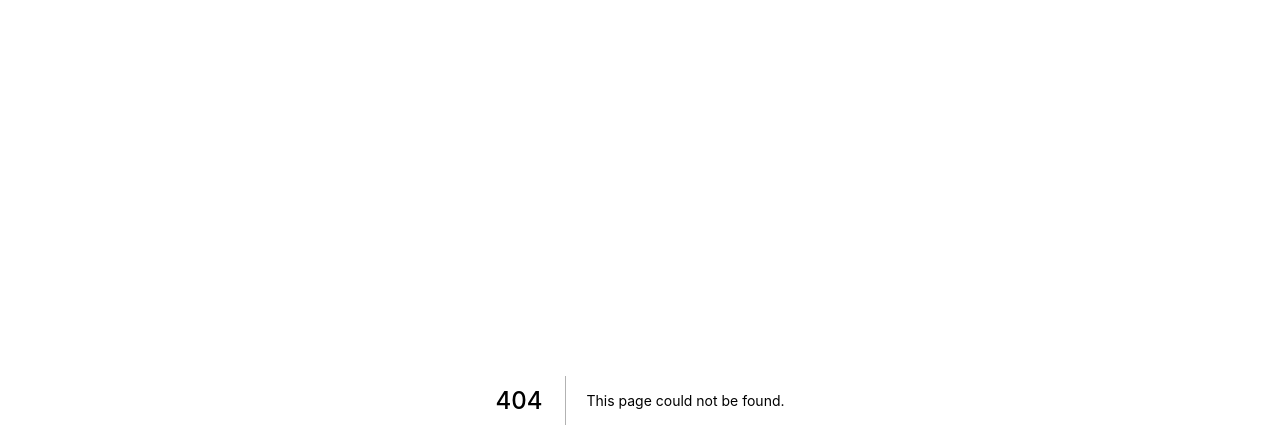
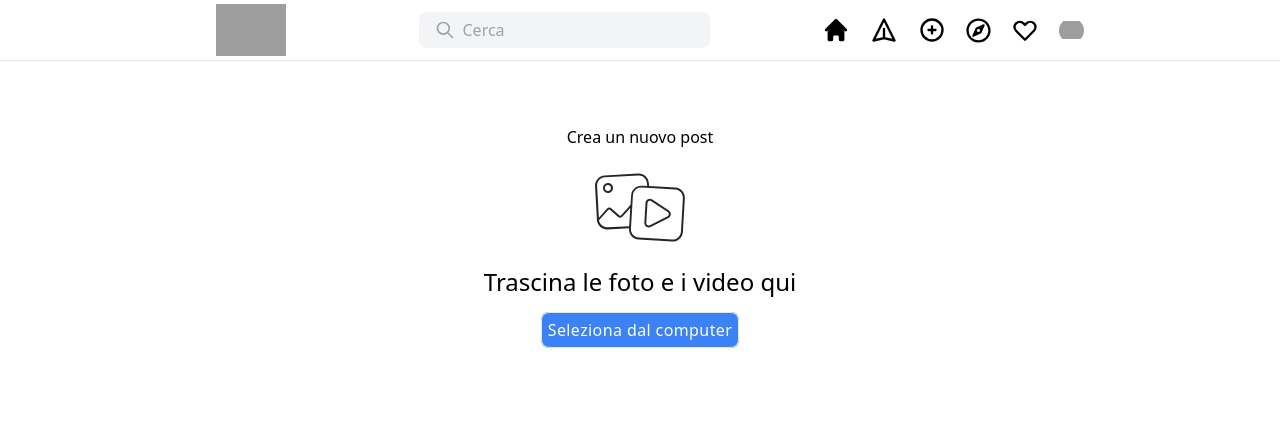
Before and after one commit to asaprelo/InstagramClone-NextJS-Tailwind, a Next.js app: page /upload in a window 1280 px wide. Before the commit this address had no page. Shown: the top 448 px of the page. Built offline with nearby package versions, Linux system fonts and the light colour scheme; grey boxes are pictures that could not be loaded.

Commit message:
upload and discovery

```diff
--- /dev/null
+++ b/components/DiscoveryPost.js
@@ -0,0 +1,25 @@
+import Image from "next/image";
+import {
+    BadgeCheckIcon,
+    BookmarkIcon,
+    ChatIcon,
+    DotsHorizontalIcon, EmojiHappyIcon,
+    HeartIcon,
+    PaperAirplaneIcon
+} from "@heroicons/react/outline";
+
+const DiscoveryPost = (props) => {
+    return(
+        <div className="bg-white">
+            <div className="md:ml-3 xs:ml-0.5 xs:mr-0.5 xs:mt-0.5 xs:mb-0.5 md:mr-3 md:mb-3 md:mt-3 relative">
+                <Image width={1000} height={1000} loading="lazy" layout="responsive" src={props.url}/>
+                <div className="opacity-0 flex justify-between items-center md:p-9 xs:p-2 hover:opacity-100 duration-300 absolute inset-0 z-10 flex justify-center items-center text-ligth text-white font-semibold">
+                    <p className="flex items-center justify-center"><HeartIcon className="h-5"/> {props.likes}</p>
+                    <p className="flex items-center justify-center"><ChatIcon className="h-5"/> {props.comments}</p>
+                </div>
+            </div>
+        </div>
+    )
+}
+
+export default DiscoveryPost;
--- a/components/Header.js
+++ b/components/Header.js
@@ -1,5 +1,6 @@
 import {HomeIcon} from "@heroicons/react/solid";
 import {PaperAirplaneIcon, PlusCircleIcon, SearchCircleIcon, SearchIcon, HeartIcon,XCircleIcon} from "@heroicons/react/outline";
+import {FaRegCompass} from "react-icons/fa";
 import Image from "next/image";
 import {useState} from "react";
 import Link from "next/link";
@@ -47,7 +48,7 @@ const Header = () => {
                 </div>
 
                 <div className="h-9 min-w-10 hidden text-gray-400 m-auto rounded-lg p-4 sm:inline-flex bg-gray-100 flex items-center">
-                    <SearchIcon className={`font-light cursor-text h-5 ${searchState ? `hidden` : ``}`}/>
+                    <SearchIcon className={`font-thin cursor-text h-5 ${searchState ? `hidden` : ``}`}/>
                     <input onFocus={clearText} onBlur={resetText} onChange={handleSearch} onClick={!searchState ? toggleSearch : undefined } className="ml-2 font-light bg-transparent focus:outline-none" type="text" value={searchInput}/>
                     <XCircleIcon onClick={toggleSearch} className={`font-light cursor-pointer h-5 ${searchState ? `` : `hidden`}`}/>
                 </div>
@@ -55,7 +56,7 @@ const Header = () => {
                 <div className="flex items-center xs:space-x-3 md:space-x-5 space-x-5">
                     <div className="items-center cursor-pointer">
                         <Link href={"/"}>
-                            <HomeIcon className="h-7 text-xs"/>
+                            <HomeIcon className="stroke-2 h-7 text-xs"/>
                         </Link>
                     </div>
 
@@ -66,11 +67,15 @@ const Header = () => {
                     </div>
 
                     <div className="items-center cursor-pointer">
-                        <PlusCircleIcon className="h-7"/>
+                        <Link href={"/upload"}>
+                            <PlusCircleIcon className="h-7"/>
+                        </Link>
                     </div>
 
                     <div className="items-center cursor-pointer">
-                        <SearchCircleIcon className="h-7"/>
+                        <Link href={"/discovery"}>
+                            <FaRegCompass size={25}/>
+                        </Link>
                     </div>
 
                     <div className="items-center cursor-pointer">
--- a/package.json
+++ b/package.json
@@ -13,6 +13,7 @@
     "next": "12.1.6",
     "react": "18.2.0",
     "react-dom": "18.2.0",
+    "react-icons": "^4.4.0",
     "tailwind-scrollbar-hide": "^1.1.7"
   },
   "devDependencies": {
--- /dev/null
+++ b/pages/discovery.js
@@ -0,0 +1,74 @@
+import Header from "../components/Header";
+import DiscoveryPost from "../components/DiscoveryPost";
+
+const posts = [
+    {
+        url: "https://instagram.fcia7-1.fna.fbcdn.net/v/t51.2885-15/286276754_345854321012852_6015228185855078087_n.jpg?stp=dst-jpg_e35_p1080x1080&_nc_ht=instagram.fcia7-1.fna.fbcdn.net&_nc_cat=1&_nc_ohc=T1dvoMQcQDkAX8Mq1hD&edm=ALQROFkBAAAA&ccb=7-5&ig_cache_key=Mjg1NTQ3OTYwMjczMjI0MzYyOA%3D%3D.2-ccb7-5&oh=00_AT_RZpdWHb1bJmHX654MbGp7gdCSD2ydlbdaqLYxSdkuTw&oe=62B87325&_nc_sid=30a2ef",
+        likes: 1231,
+        comments: 12
+    },
+    {
+        url: "https://instagram.fcia7-1.fna.fbcdn.net/v/t51.2885-15/287584663_1448641485593907_7311276865470772359_n.jpg?stp=dst-jpg_e35_s640x640_sh0.08&_nc_ht=instagram.fcia7-1.fna.fbcdn.net&_nc_cat=103&_nc_ohc=JHDsGBsn2vEAX_1L7Ke&tn=PcZfebnFHfRMowdG&edm=AI8qBrIBAAAA&ccb=7-5&ig_cache_key=Mjg2MDM3MTg4MTgzNDExNjcxNA%3D%3D.2-ccb7-5&oh=00_AT8Tv9sBnv6HfLEtxKd2mRSvKIf4am5F9bbeG8hjpqUIsQ&oe=62B7FC8D&_nc_sid=a0bfed",
+        likes: 312,
+        comments: 12,
+    }
+    ,
+    {
+        url: "https://instagram.fcia7-2.fna.fbcdn.net/v/t51.2885-15/286597930_1446164259151897_2377157969217346586_n.webp?stp=dst-jpg_e35_p640x640_sh0.08&_nc_ht=instagram.fcia7-2.fna.fbcdn.net&_nc_cat=101&_nc_ohc=O3U5YtN9yAwAX9Ylwko&edm=AI8qBrIBAAAA&ccb=7-5&ig_cache_key=Mjg1NzMyMjU1NDk1MzcyMzE2NA%3D%3D.2-ccb7-5&oh=00_AT-vAgQnI91sBYtCe4eBxj6i83PJU3ImkZuOZyIimkrMmw&oe=62B7013D&_nc_sid=a0bfed",
+        likes:31432 ,
+        comments: 1212,
+    }
+    ,
+    {
+        url: "https://instagram.fcia7-1.fna.fbcdn.net/v/t51.2885-15/286629974_1029770894327048_2735754653113531878_n.jpg?stp=dst-jpg_e35_s640x640_sh0.08&_nc_ht=instagram.fcia7-1.fna.fbcdn.net&_nc_cat=108&_nc_ohc=kvRLdAe36T0AX8N4KKu&edm=AI8qBrIBAAAA&ccb=7-5&ig_cache_key=Mjg1NzU3NTgxNDk4MTY1MzA4Nw%3D%3D.2-ccb7-5&oh=00_AT8fXaCtKbeRD3L3Hhrszr8gA3Ecj5z2H1lqUoz1u_qjbg&oe=62B6FFD2&_nc_sid=a0bfed",
+        likes: 2,
+        comments: 11,
+    }
+    ,
+    {
+        url: "https://instagram.fcia7-1.fna.fbcdn.net/v/t51.2885-15/287508605_463536645577060_3211252506912172332_n.jpg?stp=dst-jpg_e35_p640x640_sh0.08&_nc_ht=instagram.fcia7-1.fna.fbcdn.net&_nc_cat=1&_nc_ohc=TJyz9I0VSPwAX8OzHZu&edm=AI8qBrIBAAAA&ccb=7-5&ig_cache_key=Mjg1OTM2OTgyMjYyNzM1MzE2Mw%3D%3D.2-ccb7-5&oh=00_AT8tB0m5yE55VR_IXLSSS5x5d3J5_GLoSPJ73fNXLfRUrA&oe=62B83D29&_nc_sid=a0bfed",
+        likes: 213,
+        comments: 43,
+    }
+    ,
+    {
+        url: "https://instagram.fcia7-1.fna.fbcdn.net/v/t51.2885-15/288887012_858016138507631_8905076503660723229_n.jpg?stp=dst-jpg_e35_s640x640_sh0.08&_nc_ht=instagram.fcia7-1.fna.fbcdn.net&_nc_cat=111&_nc_ohc=ao7Q1ZepoH8AX-NlzKV&edm=AI8qBrIBAAAA&ccb=7-5&ig_cache_key=Mjg2MzQwNjcyNjY3OTk1NDI2Ng%3D%3D.2-ccb7-5&oh=00_AT-QjEvIGtjMC-kCbq7WpVu9STF2nP4DpxcBXNbzovaUBA&oe=62B6B014&_nc_sid=a0bfed",
+        likes: 565,
+        comments: 54,
+    }
+    ,
+    {
+        url: "https://instagram.fcia7-2.fna.fbcdn.net/v/t51.2885-15/284683925_1001458107224945_6358498603935720492_n.webp?stp=dst-jpg_e35_s640x640_sh0.08&_nc_ht=instagram.fcia7-2.fna.fbcdn.net&_nc_cat=105&_nc_ohc=qpabhNgH89wAX_a7GWx&edm=AI8qBrIBAAAA&ccb=7-5&ig_cache_key=Mjg0OTY3Njg2MTg4OTI0OTkyMA%3D%3D.2-ccb7-5&oh=00_AT8GhxMxgtm-zZ-qMGP0C4tko_v-EEVr4FJuEpAZLqtmPA&oe=62B81A74&_nc_sid=a0bfed",
+        likes: 666,
+        comments: 420,
+    }
+    ,
+    {
+        url: "https://instagram.fcia7-2.fna.fbcdn.net/v/t51.2885-15/287746727_5745136535519743_565754036070746252_n.jpg?stp=dst-jpg_e35_s640x640_sh0.08&_nc_ht=instagram.fcia7-2.fna.fbcdn.net&_nc_cat=107&_nc_ohc=6pSoMp8zNLgAX_Z09fq&edm=AI8qBrIBAAAA&ccb=7-5&ig_cache_key=Mjg2MDA0NDU3ODU4MTc4MjAzOA%3D%3D.2-ccb7-5&oh=00_AT_gcWryVNHBqKMtRfWYXShuREPYivP7gtqrV3jFfdd26w&oe=62B69748&_nc_sid=a0bfed",
+        likes: 45,
+        comments: 23,
+    }
+    ,
+    {
+        url: "https://instagram.fcia7-1.fna.fbcdn.net/v/t51.2885-15/288018422_918918996176325_2770687376948870796_n.jpg?stp=dst-jpg_e35_p1080x1080&_nc_ht=instagram.fcia7-1.fna.fbcdn.net&_nc_cat=109&_nc_ohc=MP0D5gtP66YAX8l5BS8&edm=ALQROFkBAAAA&ccb=7-5&ig_cache_key=Mjg2MDcxNDU0NzQyNjI4OTg5MQ%3D%3D.2-ccb7-5&oh=00_AT_7RfNG94qQd8UpsdDytXL_GPR7oqfcWdNI0bVKI7Sr5Q&oe=62B74E12&_nc_sid=30a2ef",
+        likes: 125,
+        comments: 76,
+    }
+
+]
+const Discovery = () => {
+    return (
+        <>
+            <Header/>
+            <main className="max-w-2xl  mx-auto items-center">
+                <div className="md:mt-6 xs:mt-6 grid-cols-3 grid content-start ">
+                    {posts.map((post) => (
+                        <DiscoveryPost key={post.likes} url={post.url} likes={post.likes} comments = {post.comments}/>
+                    ))}
+                </div>
+            </main>
+        </>
+    )
+}
+
+export default Discovery;
--- /dev/null
+++ b/pages/upload.js
@@ -0,0 +1,47 @@
+import Head from "next/head";
+import Header from "../components/Header";
+import Container from "../components/Container";
+import StoryCircle from "../components/StoryCircle";
+import Post from "../components/Post";
+import Image from "next/image";
+import Suggestion from "../components/Suggestion";
+
+const Upload = () => {
+    return (
+        <main>
+            <Head>
+                <title>Lorenzgram</title>
+                <meta name="viewport" content="initial-scale=1.0, width=device-width" />
+            </Head>
+            <Header/>
+            <div className="md:max-w-2xl xs:mt-5 items-center justify-center sm:max-w-xs flex md:m-auto md:mt-6">
+                <div className="text-center justify-items-center items-center rounded-lg p-10">
+                    <p className="mb-5">Crea un nuovo post</p>
+                    <div className="flex justify-center items-center mb-5">
+                        <svg aria-label="Icona per rappresentare i contenuti multimediali come immagini o video"
+                             className="_ab6-" color="#262626" fill="#262626" height="77" role="img" viewBox="0 0 97.6 77.3"
+                             width="96">
+                            <path
+                                d="M16.3 24h.3c2.8-.2 4.9-2.6 4.8-5.4-.2-2.8-2.6-4.9-5.4-4.8s-4.9 2.6-4.8 5.4c.1 2.7 2.4 4.8 5.1 4.8zm-2.4-7.2c.5-.6 1.3-1 2.1-1h.2c1.7 0 3.1 1.4 3.1 3.1 0 1.7-1.4 3.1-3.1 3.1-1.7 0-3.1-1.4-3.1-3.1 0-.8.3-1.5.8-2.1z"
+                                fill="currentColor"></path>
+                            <path
+                                d="M84.7 18.4L58 16.9l-.2-3c-.3-5.7-5.2-10.1-11-9.8L12.9 6c-5.7.3-10.1 5.3-9.8 11L5 51v.8c.7 5.2 5.1 9.1 10.3 9.1h.6l21.7-1.2v.6c-.3 5.7 4 10.7 9.8 11l34 2h.6c5.5 0 10.1-4.3 10.4-9.8l2-34c.4-5.8-4-10.7-9.7-11.1zM7.2 10.8C8.7 9.1 10.8 8.1 13 8l34-1.9c4.6-.3 8.6 3.3 8.9 7.9l.2 2.8-5.3-.3c-5.7-.3-10.7 4-11 9.8l-.6 9.5-9.5 10.7c-.2.3-.6.4-1 .5-.4 0-.7-.1-1-.4l-7.8-7c-1.4-1.3-3.5-1.1-4.8.3L7 49 5.2 17c-.2-2.3.6-4.5 2-6.2zm8.7 48c-4.3.2-8.1-2.8-8.8-7.1l9.4-10.5c.2-.3.6-.4 1-.5.4 0 .7.1 1 .4l7.8 7c.7.6 1.6.9 2.5.9.9 0 1.7-.5 2.3-1.1l7.8-8.8-1.1 18.6-21.9 1.1zm76.5-29.5l-2 34c-.3 4.6-4.3 8.2-8.9 7.9l-34-2c-4.6-.3-8.2-4.3-7.9-8.9l2-34c.3-4.4 3.9-7.9 8.4-7.9h.5l34 2c4.7.3 8.2 4.3 7.9 8.9z"
+                                fill="currentColor"></path>
+                            <path
+                                d="M78.2 41.6L61.3 30.5c-2.1-1.4-4.9-.8-6.2 1.3-.4.7-.7 1.4-.7 2.2l-1.2 20.1c-.1 2.5 1.7 4.6 4.2 4.8h.3c.7 0 1.4-.2 2-.5l18-9c2.2-1.1 3.1-3.8 2-6-.4-.7-.9-1.3-1.5-1.8zm-1.4 6l-18 9c-.4.2-.8.3-1.3.3-.4 0-.9-.2-1.2-.4-.7-.5-1.2-1.3-1.1-2.2l1.2-20.1c.1-.9.6-1.7 1.4-2.1.8-.4 1.7-.3 2.5.1L77 43.3c1.2.8 1.5 2.3.7 3.4-.2.4-.5.7-.9.9z"
+                                fill="currentColor"></path>
+                        </svg>
+                    </div>
+                    <p className="font-medium font-thin text-2xl mb-5">Trascina le foto e i video qui</p>
+                    <label
+                        className="items-center p-1.5 bg-blue-500 text-white rounded-lg tracking-wide border border-blue cursor-pointer hover:bg-blue hover:text-white">
+                        <span>Seleziona dal computer</span>
+                        <input type='file' className="hidden"/>
+                    </label>
+                </div>
+            </div>
+        </main>
+    );
+}
+
+export default Upload;
```
Also changed, not shown: 1 other file (tests, documents, lock files or other folders).
